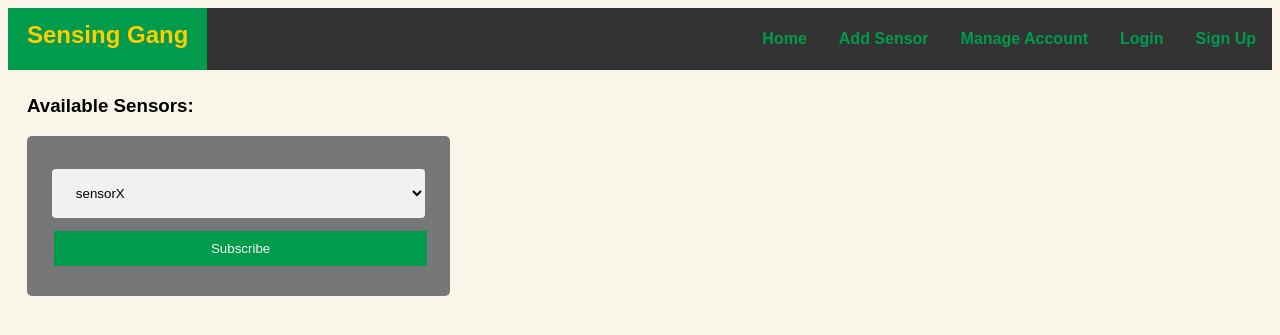
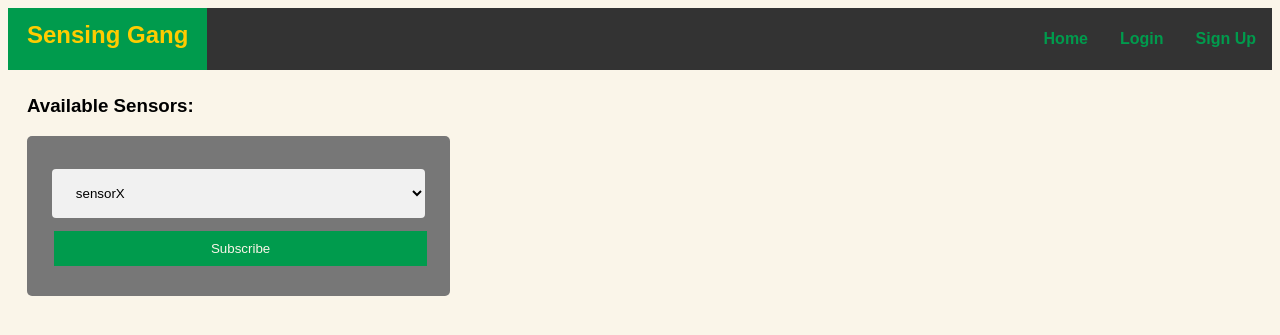
Before and after one commit to UBCO-COSC-310-Winter-2022-T2/the-project-sensinggang, a Django app: page /sensorList in a window 1280 px wide. Shown: the top 335 px of the page. Run offline with Django 3.2, Linux system fonts and the light colour scheme.

Commit message:
Hidden add sensor button for not logged in users and removed unfunctional manage account button

```diff
--- a/sensingGang/templates/masterTemplate.html
+++ b/sensingGang/templates/masterTemplate.html
@@ -27,8 +27,9 @@
       <li><a href="{% url 'signin' %}">Login</a></li>
     {% endif %}
         <h1 id="logo">Sensing Gang</h1>
-        <li><a href="">Manage Account</a></li>
+        {% if user.is_authenticated %}
         <li><a href="{% url 'sensorList' %}">Add Sensor</a></li>
+        {% endif %}
         <li><a href="{% url 'homePage' %}">Home</a></li>
     </ul>
 </div>
```
